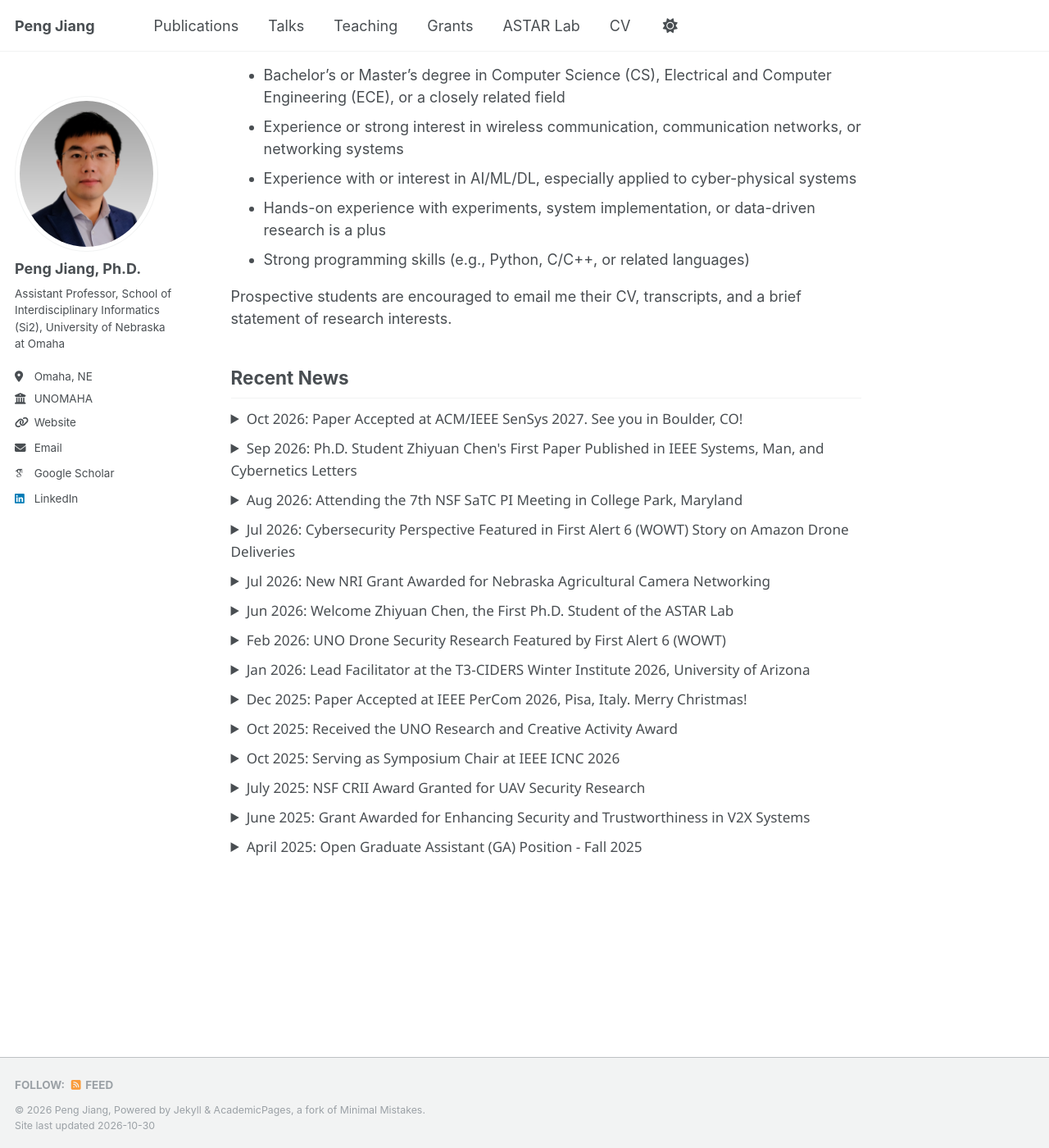
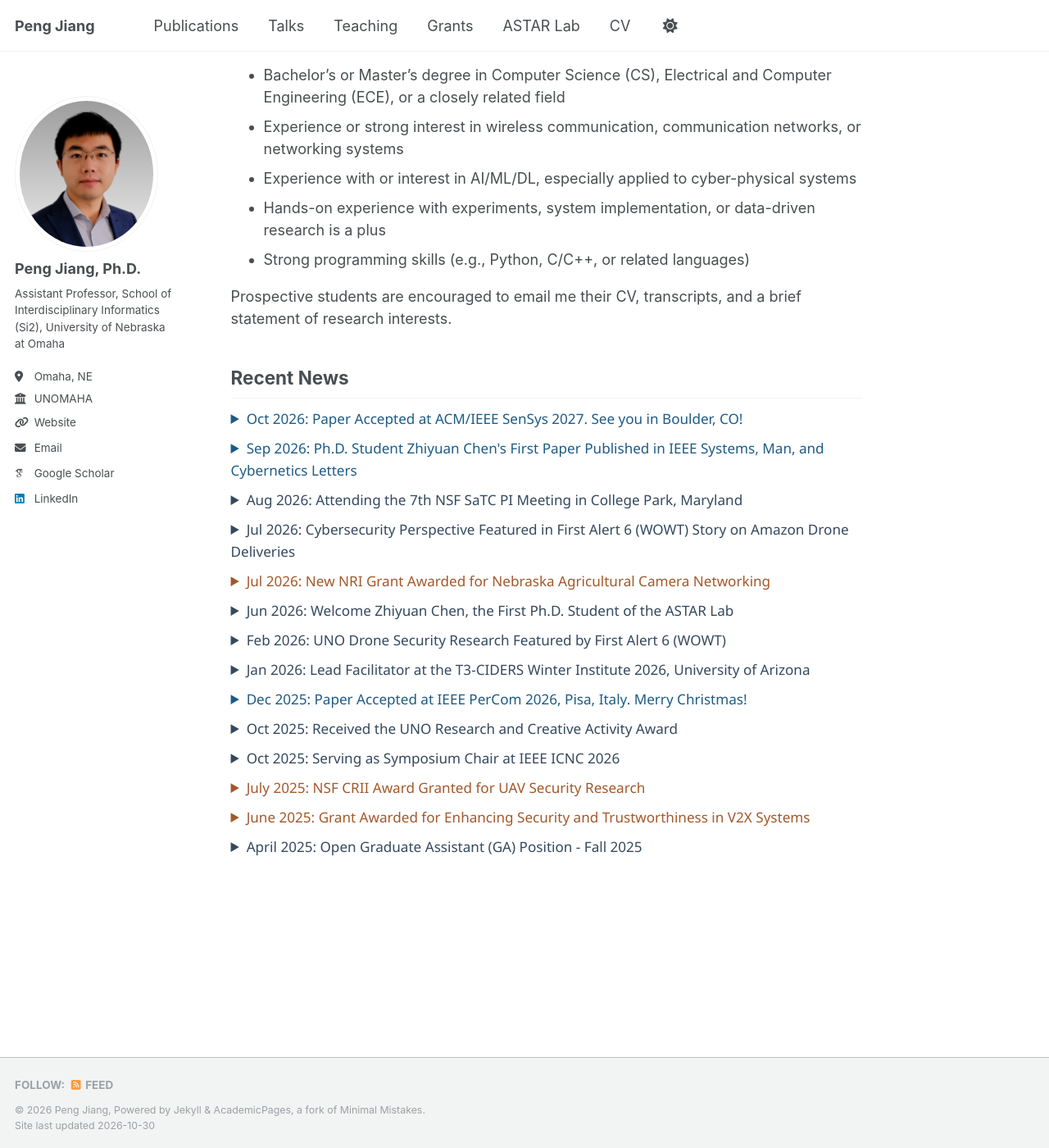
Before and after one commit to PJiang93/pjiang93.github.io, a Jekyll site: the page built from _pages/about.md, in a window 1280 px wide and 1400 px high, scrolled down 938 px. Shown: the whole window at 82% size. Built offline with Jekyll 4.4.1, drawn with Linux system fonts in a browser that asks for light colours; some web fonts are replaced.

Commit message:
Color-code Recent News items by type (paper, grant, other)
Co-Authored-By: Claude Opus 5.5 <noreply@anthropic.com>

```diff
--- a/_pages/about.md
+++ b/_pages/about.md
@@ -36,7 +36,7 @@ Prospective students are encouraged to email me their CV, transcripts, and a bri
 
 ## Recent News
 
-<details>
+<details class="news-paper">
   <summary>
     <span style="font-family: 'Segoe UI', 'Helvetica Neue', Arial, 'Liberation Sans', sans-serif; font-size: 0.95em;">
       Oct 2026: Paper Accepted at ACM/IEEE SenSys 2027. See you in Boulder, CO!
@@ -49,7 +49,7 @@ Prospective students are encouraged to email me their CV, transcripts, and a bri
 
 <div style="margin-top: 0.5em;"></div>
 
-<details>
+<details class="news-paper">
   <summary>
     <span style="font-family: 'Segoe UI', 'Helvetica Neue', Arial, 'Liberation Sans', sans-serif; font-size: 0.95em;">
       Sep 2026: Ph.D. Student Zhiyuan Chen's First Paper Published in IEEE Systems, Man, and Cybernetics Letters
@@ -94,7 +94,7 @@ Prospective students are encouraged to email me their CV, transcripts, and a bri
 
 <div style="margin-top: 0.5em;"></div>
 
-<details>
+<details class="news-grant">
   <summary>
     <span style="font-family: 'Segoe UI', 'Helvetica Neue', Arial, 'Liberation Sans', sans-serif; font-size: 0.95em;">
       Jul 2026: New NRI Grant Awarded for Nebraska Agricultural Camera Networking
@@ -150,7 +150,7 @@ Prospective students are encouraged to email me their CV, transcripts, and a bri
 
 <div style="margin-top: 0.5em;"></div>
 
-<details>
+<details class="news-paper">
   <summary>
     <span style="font-family: 'Segoe UI', 'Helvetica Neue', Arial, 'Liberation Sans', sans-serif; font-size: 0.95em;">
       Dec 2025: Paper Accepted at IEEE PerCom 2026, Pisa, Italy. Merry Christmas!
@@ -190,7 +190,7 @@ Prospective students are encouraged to email me their CV, transcripts, and a bri
 
 <div style="margin-top: 0.5em;"></div>
 
-<details>
+<details class="news-grant">
   <summary>
     <span style="font-family: 'Segoe UI', 'Helvetica Neue', Arial, 'Liberation Sans', sans-serif; font-size: 0.95em;">
       July 2025: NSF CRII Award Granted for UAV Security Research
@@ -203,7 +203,7 @@ Prospective students are encouraged to email me their CV, transcripts, and a bri
 
 <div style="margin-top: 0.5em;"></div>
 
-<details>
+<details class="news-grant">
   <summary>
     <span style="font-family: 'Segoe UI', 'Helvetica Neue', Arial, 'Liberation Sans', sans-serif; font-size: 0.95em;">
       June 2025: Grant Awarded for Enhancing Security and Trustworthiness in V2X Systems
--- a/_sass/layout/_page.scss
+++ b/_sass/layout/_page.scss
@@ -399,3 +399,17 @@
   font-size: $type-size-6;
   text-transform: uppercase;
 }
+
+/* Recent News: color-code announcements on the homepage (default, paper, grant) */
+
+details summary {
+  color: var(--global-news-color);
+}
+
+details.news-paper summary {
+  color: var(--global-news-paper-color);
+}
+
+details.news-grant summary {
+  color: var(--global-news-grant-color);
+}
--- a/_sass/theme/_dark.scss
+++ b/_sass/theme/_dark.scss
@@ -51,4 +51,7 @@ html[data-theme="dark"] {
     --global-text-color                 : #{$text};
     --global-text-color-light           : #{$light-gray};
     --global-thead-color                : #{$background-lighter};
+    --global-news-color                 : #c9d6e3;
+    --global-news-paper-color           : #8cc4ea;
+    --global-news-grant-color           : #f0b48a;
 }
--- a/_sass/theme/_default.scss
+++ b/_sass/theme/_default.scss
@@ -44,4 +44,7 @@ $sidebar-screen-min-width   : 1024px;
     --global-text-color                 : #{$dark-gray};
     --global-text-color-light           : #{$light-gray};
     --global-thead-color                : #{$lighter-gray};
+    --global-news-color                 : #34495e;
+    --global-news-paper-color           : #1d5b85;
+    --global-news-grant-color           : #a3582a;
 }
```
